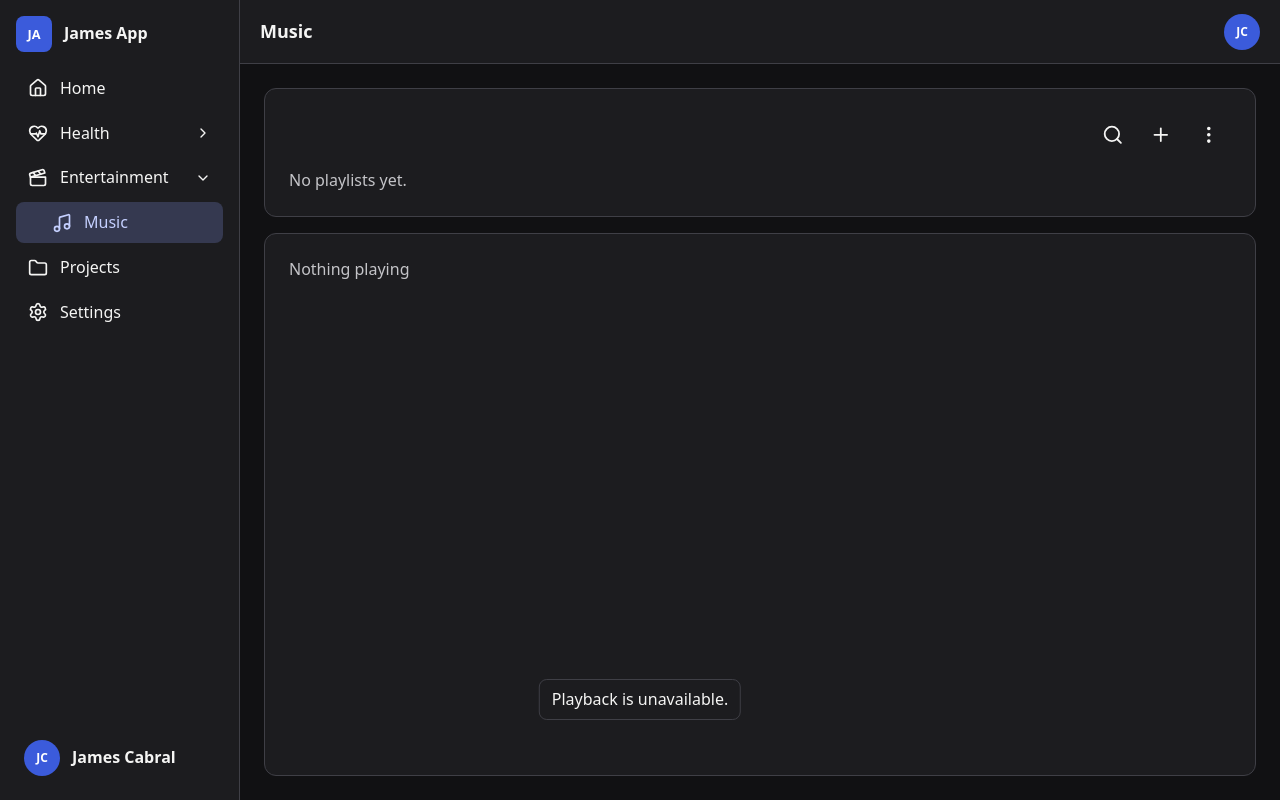
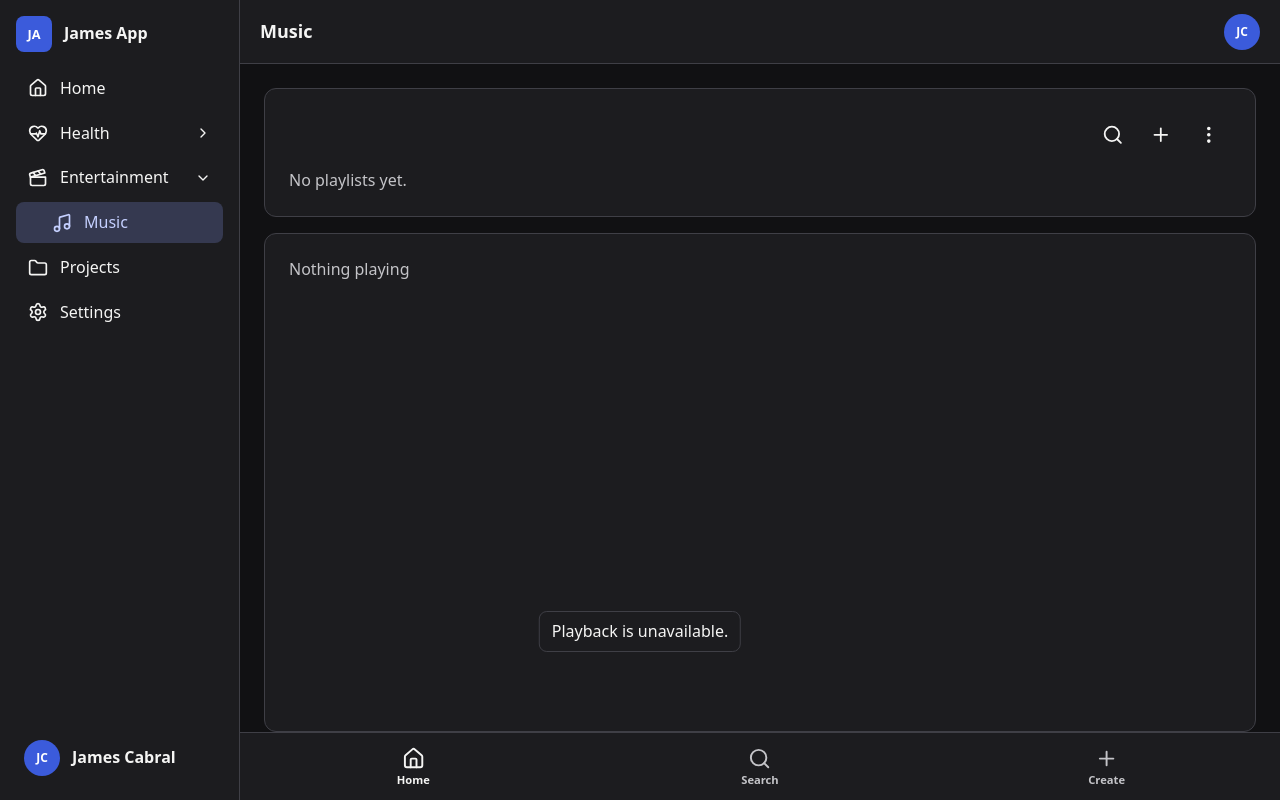
Before and after one commit to james-datacom/project-react, a React (Vite) app: page /entertainment/music in a window 1280 px wide. Built offline with nearby package versions, Linux system fonts and the light colour scheme.

Commit message:
Added Menu Bar

```diff
--- a/src/App.tsx
+++ b/src/App.tsx
@@ -1,9 +1,10 @@
 import { Navigate, Route, Routes } from 'react-router'
-import { musicPath } from './music/paths.ts'
+import { musicPath, musicSearchPath } from './music/paths.ts'
 import { AccountPage } from './pages/AccountPage.tsx'
 import { EmptyDestinationPage } from './pages/EmptyDestinationPage.tsx'
 import { HomePage } from './pages/HomePage.tsx'
 import { MusicPage } from './pages/MusicPage.tsx'
+import { MusicSearchPage } from './pages/MusicSearchPage.tsx'
 import { ProteinCalculatorPage } from './pages/ProteinCalculatorPage.tsx'
 import { AppShell } from './shell/AppShell.tsx'
 
@@ -17,6 +18,7 @@ export default function App() {
         <Route path="account" element={<AccountPage />} />
         <Route path="health/protein-calculator" element={<ProteinCalculatorPage />} />
         <Route path={musicPath.slice(1)} element={<MusicPage />} />
+        <Route path={musicSearchPath.slice(1)} element={<MusicSearchPage />} />
         <Route path={`${musicPath.slice(1)}/:playlistId`} element={<MusicPage />} />
         <Route path="*" element={<Navigate to="/" replace />} />
       </Route>
--- a/src/index.css
+++ b/src/index.css
@@ -12,6 +12,7 @@
   --shell-sidebar: 240px;
   --shell-break: 48rem;
   --header-height: 4rem;
+  --music-tab-height: 4.25rem;
 
   color-scheme: dark;
   font: 16px/1.45 system-ui, 'Segoe UI', Roboto, sans-serif;
@@ -120,6 +121,14 @@ a {
 
 .shell[data-player='true'] .shell-body {
   padding-bottom: calc(4.75rem + env(safe-area-inset-bottom));
+}
+
+.shell[data-music-nav='true'] .shell-body {
+  padding-bottom: calc(var(--music-tab-height) + env(safe-area-inset-bottom));
+}
+
+.shell[data-music-nav='true'][data-player='true'] .shell-body {
+  padding-bottom: calc(var(--music-tab-height) + 4.75rem + env(safe-area-inset-bottom));
 }
 
 .header-start {
@@ -724,6 +733,7 @@ button.nav-link {
 }
 
 .music-dialog {
+  z-index: 5;
   width: min(28rem, calc(100% - 2rem));
   height: fit-content;
   max-height: 100dvh;
@@ -755,6 +765,10 @@ button.nav-link {
   pointer-events: none;
 }
 
+.shell[data-music-nav='true'] .player-unavailable {
+  bottom: calc(var(--music-tab-height) + 5rem + env(safe-area-inset-bottom));
+}
+
 .player-unavailable {
   position: fixed;
   z-index: 6;
@@ -767,6 +781,58 @@ button.nav-link {
   border-radius: 8px;
   background: var(--surface);
   color: var(--text);
+}
+
+.mini-player.is-raised {
+  bottom: calc(var(--music-tab-height) + env(safe-area-inset-bottom));
+  padding-bottom: 0.45rem;
+}
+
+.music-tab-bar {
+  position: fixed;
+  z-index: 3;
+  right: 0;
+  bottom: 0;
+  left: var(--shell-sidebar);
+  display: grid;
+  grid-template-columns: repeat(3, minmax(0, 1fr));
+  align-items: stretch;
+  height: calc(var(--music-tab-height) + env(safe-area-inset-bottom));
+  padding-bottom: env(safe-area-inset-bottom);
+  background: var(--surface);
+  border-top: 1px solid var(--border);
+  color: var(--muted);
+}
+
+.music-tab {
+  display: flex;
+  flex-direction: column;
+  align-items: center;
+  justify-content: center;
+  gap: 0.2rem;
+  min-width: 0;
+  min-height: 0;
+  height: 100%;
+  padding: 0.35rem 0.25rem;
+  border: 0;
+  background: transparent;
+  color: inherit;
+  font-size: 0.7rem;
+  font-weight: 650;
+  line-height: 1.1;
+  text-decoration: none;
+  cursor: pointer;
+}
+
+.music-tab[aria-current='page'] {
+  color: var(--text);
+}
+
+.music-tab-icon {
+  width: 1.45rem;
+  height: 1.45rem;
+  fill: none;
+  stroke: currentColor;
 }
 
 .mini-player {
@@ -1150,7 +1216,8 @@ button.nav-link {
   }
 
   .mini-player,
-  .now-playing-sheet {
+  .now-playing-sheet,
+  .music-tab-bar {
     left: 0;
   }
 
--- /dev/null
+++ b/src/music/CreatePlaylistDialog.tsx
@@ -0,0 +1,66 @@
+import { useEffect, useRef, useState, type FormEvent, type ReactNode } from 'react'
+import { useMusic } from './MusicProvider.tsx'
+
+function PlaylistDialog({ children, onClose }: { children: ReactNode; onClose: () => void }) {
+  const ref = useRef<HTMLDialogElement>(null)
+  const onCloseRef = useRef(onClose)
+  useEffect(() => {
+    onCloseRef.current = onClose
+  }, [onClose])
+  useEffect(() => {
+    const dialog = ref.current
+    if (!dialog) return
+    const handleCancel = (event: Event) => {
+      event.preventDefault()
+      onCloseRef.current()
+    }
+    dialog.addEventListener('cancel', handleCancel)
+    return () => dialog.removeEventListener('cancel', handleCancel)
+  }, [])
+  return (
+    <dialog ref={ref} className="music-dialog" open>
+      {children}
+    </dialog>
+  )
+}
+
+export function CreatePlaylistDialog({ onClose }: { onClose: () => void }) {
+  const music = useMusic()
+  const [name, setName] = useState('')
+  const [formError, setFormError] = useState('')
+
+  function submitPlaylist(event: FormEvent) {
+    event.preventDefault()
+    const error = music.createPlaylist(name)
+    if (error) {
+      setFormError(error)
+      return
+    }
+    onClose()
+  }
+
+  return (
+    <PlaylistDialog onClose={onClose}>
+      <form onSubmit={submitPlaylist}>
+        <h2 className="panel-title">New playlist</h2>
+        <label className="calculator-field">
+          Name
+          <input value={name} onChange={(event) => setName(event.target.value)} />
+        </label>
+        {formError ? (
+          <p className="calculator-error" role="alert">
+            {formError}
+          </p>
+        ) : null}
+        <div className="calculator-actions">
+          <button type="submit" className="calculator-submit">
+            Save
+          </button>
+          <button type="button" className="calculator-reset" onClick={onClose}>
+            Cancel
+          </button>
+        </div>
+      </form>
+    </PlaylistDialog>
+  )
+}
--- a/src/music/MiniPlayer.tsx
+++ b/src/music/MiniPlayer.tsx
@@ -3,7 +3,7 @@ import { coverFromTitle } from './cover.ts'
 import { SongCover } from './SongCover.tsx'
 import { useMusic } from './MusicProvider.tsx'
 
-export function MiniPlayer({ wideMusic }: { wideMusic: boolean }) {
+export function MiniPlayer({ wideMusic, raised = false }: { wideMusic: boolean; raised?: boolean }) {
   const music = useMusic()
   const session = music.session
   if (!session) return null
@@ -24,7 +24,7 @@ export function MiniPlayer({ wideMusic }: { wideMusic: boolean }) {
 
   return (
     <div
-      className="mini-player"
+      className={raised ? 'mini-player is-raised' : 'mini-player'}
       style={{ background: `color-mix(in srgb, ${cover.color} 68%, #140810)` }}
     >
       <div className="mini-player-progress" aria-hidden="true" style={{ width: `${progress}%` }} />
--- /dev/null
+++ b/src/music/MusicTabBar.tsx
@@ -0,0 +1,31 @@
+import { House, Plus, Search } from 'lucide-react'
+import { useState } from 'react'
+import { Link, NavLink, useLocation } from 'react-router'
+import { CreatePlaylistDialog } from './CreatePlaylistDialog.tsx'
+import { musicPath, musicSearchPath } from './paths.ts'
+
+export function MusicTabBar() {
+  const { pathname } = useLocation()
+  const [creating, setCreating] = useState(false)
+  const homeCurrent = pathname !== musicSearchPath
+
+  return (
+    <>
+      <nav className="music-tab-bar" aria-label="Music">
+        <Link to={musicPath} className="music-tab" aria-current={homeCurrent ? 'page' : undefined}>
+          <House className="music-tab-icon" aria-hidden="true" />
+          <span>Home</span>
+        </Link>
+        <NavLink to={musicSearchPath} className="music-tab">
+          <Search className="music-tab-icon" aria-hidden="true" />
+          <span>Search</span>
+        </NavLink>
+        <button type="button" className="music-tab" onClick={() => setCreating(true)}>
+          <Plus className="music-tab-icon" aria-hidden="true" />
+          <span>Create</span>
+        </button>
+      </nav>
+      {creating ? <CreatePlaylistDialog onClose={() => setCreating(false)} /> : null}
+    </>
+  )
+}
--- a/src/music/PlayerChrome.tsx
+++ b/src/music/PlayerChrome.tsx
@@ -3,6 +3,7 @@ import { useLocation } from 'react-router'
 import { useNarrow } from '../shell/useNarrow.ts'
 import { AudioEngine } from './AudioEngine.tsx'
 import { MiniPlayer } from './MiniPlayer.tsx'
+import { MusicTabBar } from './MusicTabBar.tsx'
 import { NowPlaying } from './NowPlaying.tsx'
 import { useMusic } from './MusicProvider.tsx'
 import { isMusicRoute } from './paths.ts'
@@ -23,7 +24,8 @@ export function PlayerChrome() {
   return (
     <>
       <AudioEngine />
-      {music.session ? <MiniPlayer wideMusic={wideMusic} /> : null}
+      {music.session ? <MiniPlayer wideMusic={wideMusic} raised={onMusic} /> : null}
+      {onMusic ? <MusicTabBar /> : null}
       {music.session && music.nowPlayingOpen && !wideMusic ? <NowPlaying presentation="sheet" /> : null}
     </>
   )
--- a/src/music/paths.ts
+++ b/src/music/paths.ts
@@ -1,4 +1,5 @@
 export const musicPath = '/entertainment/music'
+export const musicSearchPath = `${musicPath}/search`
 
 export function playlistPath(playlistId: string) {
   return `${musicPath}/${playlistId}`
--- a/src/pages/MusicPage.tsx
+++ b/src/pages/MusicPage.tsx
@@ -1,6 +1,7 @@
 import { ChevronLeft, Download, EllipsisVertical, Pencil, Play, Plus, Search, Trash2, Upload, X } from 'lucide-react'
 import { useEffect, useRef, useState, type FormEvent, type ReactNode } from 'react'
 import { Link, useNavigate, useParams } from 'react-router'
+import { CreatePlaylistDialog } from '../music/CreatePlaylistDialog.tsx'
 import { PlaylistCover } from '../music/PlaylistCover.tsx'
 import { SongCover } from '../music/SongCover.tsx'
 import type { Library, Playlist } from '../music/library.ts'
@@ -41,8 +42,6 @@ function downloadLibrary(library: Library) {
 function PlaylistLibrary() {
   const music = useMusic()
   const [dialog, setDialog] = useState<DialogKind>(null)
-  const [name, setName] = useState('')
-  const [formError, setFormError] = useState('')
   const [importError, setImportError] = useState('')
   const [menuOpen, setMenuOpen] = useState(false)
   const [searchOpen, setSearchOpen] = useState(false)
@@ -73,24 +72,11 @@ function PlaylistLibrary() {
   }, [menuOpen])
 
   function openCreate() {
-    setName('')
-    setFormError('')
     setDialog('create')
   }
 
   function closeDialog() {
     setDialog(null)
-    setFormError('')
-  }
-
-  function submitPlaylist(event: FormEvent) {
-    event.preventDefault()
-    const error = music.createPlaylist(name)
-    if (error) {
-      setFormError(error)
-      return
-    }
-    closeDialog()
   }
 
   function savePlaylists() {
@@ -200,30 +186,7 @@ function PlaylistLibrary() {
         )}
       </section>
       <PlayerColumn narrow={narrow} />
-      {dialog === 'create' ? (
-        <MusicDialog onClose={closeDialog}>
-          <form onSubmit={submitPlaylist}>
-            <h2 className="panel-title">New playlist</h2>
-            <label className="calculator-field">
-              Name
-              <input value={name} onChange={(event) => setName(event.target.value)} />
-            </label>
-            {formError ? (
-              <p className="calculator-error" role="alert">
-                {formError}
-              </p>
-            ) : null}
-            <div className="calculator-actions">
-              <button type="submit" className="calculator-submit">
-                Save
-              </button>
-              <button type="button" className="calculator-reset" onClick={closeDialog}>
-                Cancel
-              </button>
-            </div>
-          </form>
-        </MusicDialog>
-      ) : null}
+      {dialog === 'create' ? <CreatePlaylistDialog onClose={closeDialog} /> : null}
     </div>
   )
 }
--- /dev/null
+++ b/src/pages/MusicSearchPage.tsx
@@ -0,0 +1,3 @@
+export function MusicSearchPage() {
+  return <section aria-label="Search" />
+}
--- a/src/shell/AppShell.tsx
+++ b/src/shell/AppShell.tsx
@@ -2,6 +2,7 @@ import { useEffect, useState } from 'react'
 import { Outlet, useLocation } from 'react-router'
 import { PlayerChrome } from '../music/PlayerChrome.tsx'
 import { MusicProvider, useMusic } from '../music/MusicProvider.tsx'
+import { isMusicRoute } from '../music/paths.ts'
 import { Header } from './Header.tsx'
 import { Sidebar } from './Sidebar.tsx'
 import { useNarrow } from './useNarrow.ts'
@@ -57,12 +58,14 @@ function ShellFrame({
   onClose: () => void
 }) {
   const { session } = useMusic()
+  const onMusic = isMusicRoute(useLocation().pathname)
 
   return (
     <div
       className="shell"
       data-sidebar-open={overlayOpen ? 'true' : 'false'}
       data-player={session ? 'true' : 'false'}
+      data-music-nav={onMusic ? 'true' : 'false'}
     >
       <Sidebar hidden={narrow && !sidebarOpen} />
       {overlayOpen ? (
--- a/src/shell/Header.tsx
+++ b/src/shell/Header.tsx
@@ -1,5 +1,5 @@
 import { useLocation } from 'react-router'
-import { isMusicRoute, musicPath } from '../music/paths.ts'
+import { isMusicRoute, musicPath, musicSearchPath } from '../music/paths.ts'
 import { ProfileMenu } from './ProfileMenu.tsx'
 
 const titles: Record<string, string> = {
@@ -19,7 +19,8 @@ type HeaderProps = {
 
 export function Header({ menuOpen, showMenuButton, onMenuToggle }: HeaderProps) {
   const { pathname } = useLocation()
-  const title = isMusicRoute(pathname) ? 'Music' : (titles[pathname] ?? 'Home')
+  const title =
+    pathname === musicSearchPath ? 'Search' : isMusicRoute(pathname) ? 'Music' : (titles[pathname] ?? 'Home')
 
   return (
     <header className="header">
```
Also changed, not shown: 1 other file (tests, documents, lock files or other folders).
